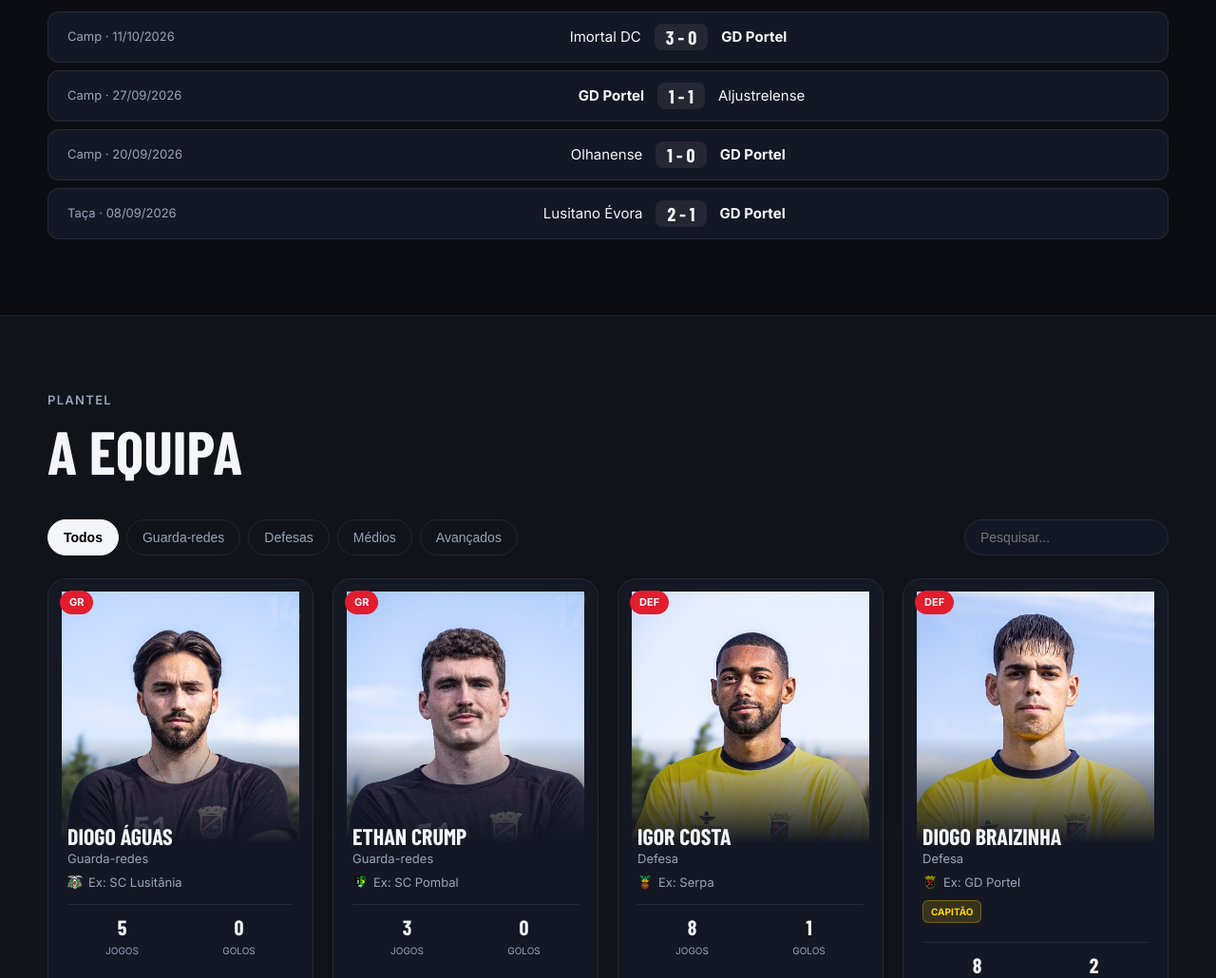
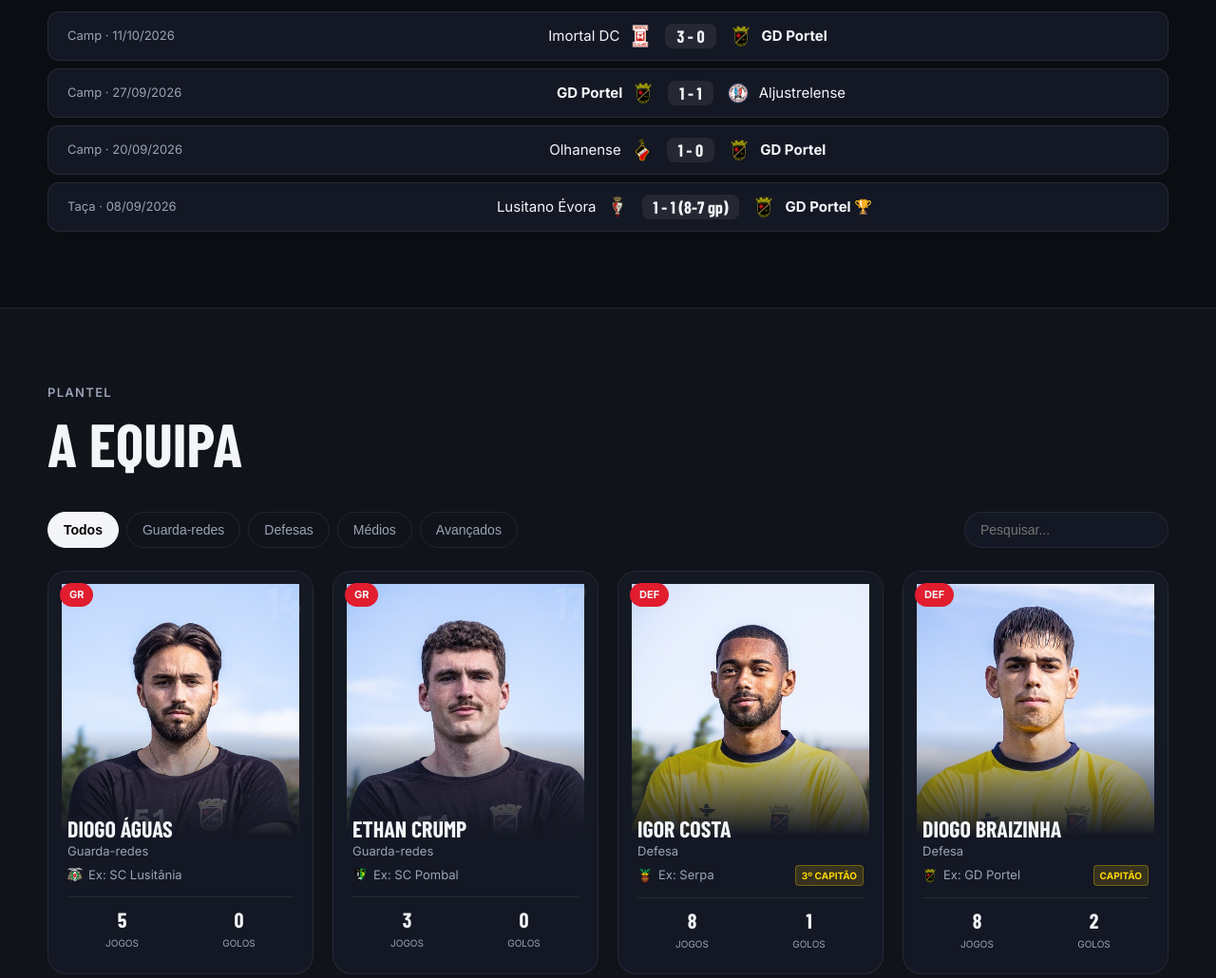
Before and after one commit to DiogoBLourenco/gd-portel, a plain HTML site: page index.html in a window 1280 px wide. Shown: the part 1300-2330 px from the top of the page at 95% size. Drawn offline with nearby package versions, Linux system fonts and the light colour scheme; a web font is replaced by a local one.

Commit message:
Fix final 1a Versão Site

```diff
--- a/css/style.css
+++ b/css/style.css
@@ -46,10 +46,12 @@
 .countdown small { font-size: 10px; color: var(--dim); text-transform: uppercase; }
 .match-meta { font-size: 14px; color: var(--dim); }
 .results { display: grid; gap: 8px; }
-.results li { display: grid; grid-template-columns: 140px 1fr auto 1fr; gap: 14px; align-items: center; padding: 12px 20px; border-radius: 12px; background: var(--card); border: 1px solid var(--line); font-size: 15px; }
+.results li { display: grid; grid-template-columns: 160px 1fr auto 1fr; gap: 14px; align-items: center; padding: 12px 20px; border-radius: 12px; background: var(--card); border: 1px solid var(--line); font-size: 15px; }
 .results .d { color: var(--dim); font-size: 13px; }
-.results .h { text-align: right; } .results .a { text-align: left; }
-.results .sc { font: 800 20px var(--display); padding: 2px 12px; background: rgba(255,255,255,.07); border-radius: 8px; }
+.results .h { text-align: right; display: flex; justify-content: flex-end; align-items: center; gap: 10px; }
+.results .a { text-align: left; display: flex; justify-content: flex-start; align-items: center; gap: 10px; }
+.results .sc { font: 800 18px var(--display); padding: 2px 12px; background: rgba(255,255,255,.07); border-radius: 8px; white-space: nowrap; }
+.res-logo { width: 24px; height: 24px; object-fit: contain; }
 
 .toolbar { display: flex; flex-wrap: wrap; gap: 16px; justify-content: space-between; margin-bottom: 24px; }
 .tabs { display: flex; flex-wrap: wrap; gap: 8px; }
@@ -65,12 +67,12 @@
 .photo::after { content: ""; position: absolute; inset: auto 0 0 0; height: 40%; background: linear-gradient(transparent, var(--card)); }
 .num { position: absolute; top: 8px; right: 12px; font: 800 48px/1 var(--display); color: rgba(255,255,255,.1); }
 .pos { position: absolute; top: 12px; left: 12px; padding: 4px 10px; border-radius: 99px; font-size: 11px; font-weight: 700; background: var(--accent); }
-.cap-badge { display: inline-block; margin: 8px 0; padding: 3px 8px; border-radius: 6px; background: rgba(255, 204, 0, 0.15); color: #ffd700; font-size: 10px; font-weight: 700; text-transform: uppercase; border: 1px solid rgba(255, 204, 0, 0.3); }
 .info { position: relative; z-index: 1; padding: 0 20px 20px; margin-top: -20px; }
 .info h3 { font: 700 24px/1.1 var(--display); text-transform: uppercase; }
-.prev-club-wrap { display: flex; align-items: center; gap: 6px; margin-top: 4px; }
+.prev-club-wrap { display: flex; align-items: center; flex-wrap: wrap; gap: 6px; margin-top: 4px; }
 .prev-logo { width: 16px; height: 16px; object-fit: contain; }
 .prev { font-size: 13px; color: var(--dim); }
+.cap-badge { display: inline-block; padding: 2px 6px; border-radius: 4px; background: rgba(255, 204, 0, 0.15); color: #ffd700; font-size: 10px; font-weight: 700; text-transform: uppercase; border: 1px solid rgba(255, 204, 0, 0.3); margin-left: auto; }
 .stats { display: grid; grid-template-columns: 1fr 1fr; gap: 8px; margin-top: 12px; padding-top: 12px; border-top: 1px solid var(--line); text-align: center; }
 .stats b { display: block; font: 800 22px/1 var(--display); }
 .stats small { font-size: 10px; color: var(--dim); text-transform: uppercase; }
@@ -81,7 +83,11 @@
 .table th { font-size: 12px; color: var(--dim); border-bottom: 1px solid var(--line); }
 .table .l { text-align: left; }
 .table tr { border-bottom: 1px solid var(--line); }
-.table tr.me { background: rgba(225,29,46,.15); font-weight: 600; }
+.tbl-team { display: flex; align-items: center; gap: 10px; }
+.table tr.st-up { background: rgba(76, 175, 80, 0.08); }
+.table tr.st-playoff { background: rgba(255, 193, 7, 0.08); }
+.table tr.st-down { background: rgba(244, 67, 54, 0.08); }
+.table tr.me { font-weight: 600; border-left: 3px solid var(--accent); }
 
 .news { display: grid; grid-template-columns: repeat(auto-fill, minmax(280px, 1fr)); gap: 20px; }
 .post { padding: 24px; border-radius: var(--radius); background: var(--card); border: 1px solid var(--line); }
@@ -106,4 +112,5 @@
   .match { grid-template-columns: 1fr; }
   .results li { grid-template-columns: 1fr auto 1fr; }
   .results .d { grid-column: 1 / -1; }
+  .results .h, .results .a { justify-content: center; }
 }
--- a/data/players.js
+++ b/data/players.js
@@ -4,7 +4,7 @@
   { name: "Ethan Crump", number: 17, pos: "GR", photo: "assets/players/ethan.jpg", prevClub: "SC Pombal", prevLogo: "assets/teams/pombal.png", games: 3, goals: 0 },
 
   // DEFESAS
-  { name: "Igor Costa", number: 1, pos: "DEF", photo: "assets/players/igor.jpg", prevClub: "Serpa", prevLogo: "assets/teams/serpa.png", games: 8, goals: 1 },
+  { name: "Igor Costa", number: 1, pos: "DEF", role: "3º Capitão", photo: "assets/players/igor.jpg", prevClub: "Serpa", prevLogo: "assets/teams/serpa.png", games: 8, goals: 1 },
   { name: "Diogo Braizinha", number: 2, pos: "DEF", role: "Capitão", photo: "assets/players/braizinha.jpg", prevClub: "GD Portel", prevLogo: "assets/teams/gdportel.png", games: 8, goals: 2 },
   { name: "Ivanilson Semedo", number: 4, pos: "DEF", photo: "assets/players/ivanilson.jpg", prevClub: "Monte Trigo", prevLogo: "assets/teams/montetrigo.png", games: 8, goals: 0 },
   { name: "Clésio Gomes", number: 6, pos: "DEF", photo: "assets/players/clesio.jpg", prevClub: "GD Portel", prevLogo: "assets/teams/gdportel.png", games: 8, goals: 0 },
@@ -31,15 +31,12 @@
 ];
 
 window.FIXTURES = [
-  // Supertaça e Taça
   { comp: "Supertaça", home: "GD Portel", away: "Messejanense", date: "2026-08-30T17:00:00", venue: "Estádio Sanches de Miranda", homeLogo: "assets/teams/gdportel.png", awayLogo: "assets/teams/messejanense.png" },
   { comp: "Taça de Portugal", home: "Lusitano Évora", away: "GD Portel", date: "2026-09-08T15:00:00", venue: "Campo Estrela", homeLogo: "assets/teams/lusitano.png", awayLogo: "assets/teams/gdportel.png" },
-
-  // Campeonato
   { comp: "Campeonato", home: "Olhanense", away: "GD Portel", date: "2026-09-20T15:00:00", venue: "Estádio José Arcanjo", homeLogo: "assets/teams/olhanense.png", awayLogo: "assets/teams/gdportel.png" },
   { comp: "Campeonato", home: "GD Portel", away: "Aljustrelense", date: "2026-09-27T15:00:00", venue: "Estádio Sanches de Miranda", homeLogo: "assets/teams/gdportel.png", awayLogo: "assets/teams/aljustrelense.png" },
   { comp: "Campeonato", home: "Imortal DC", away: "GD Portel", date: "2026-10-11T15:00:00", venue: "Estádio Municipal de Albufeira", homeLogo: "assets/teams/imortal.png", awayLogo: "assets/teams/gdportel.png" },
-  { comp: "Campeonato", home: "JD Lajense", away: "GD Portel", date: "2026-10-18T12:00:00", venue: "Estádio Municipal das Lajes", homeLogo: "assets/teams/jdlajense.png", awayLogo: "assets/teams/gdportel.png" }, // Jogo de hoje ajustado
+  { comp: "Campeonato", home: "JD Lajense", away: "GD Portel", date: "2026-10-18T12:00:00", venue: "Estádio Municipal das Lajes", homeLogo: "assets/teams/jdlajense.png", awayLogo: "assets/teams/gdportel.png" },
   { comp: "Campeonato", home: "GD Portel", away: "Santa Clara B", date: "2026-10-25T15:00:00", venue: "Estádio Sanches de Miranda", homeLogo: "assets/teams/gdportel.png", awayLogo: "assets/teams/santaclara.png" },
   { comp: "Campeonato", home: "Serpa", away: "GD Portel", date: "2026-11-01T15:00:00", venue: "Complexo Desportivo de Serpa", homeLogo: "assets/teams/serpa.png", awayLogo: "assets/teams/gdportel.png" },
   { comp: "Campeonato", home: "GD Portel", away: "Amora FC", date: "2026-11-08T15:00:00", venue: "Estádio Sanches de Miranda", homeLogo: "assets/teams/gdportel.png", awayLogo: "assets/teams/amora.png" },
@@ -53,16 +50,27 @@
 ];
 
 window.RESULTS = [
-  { comp: "Camp", home: "Imortal DC", away: "GD Portel", hs: 3, as: 0, date: "2026-10-11" },
-  { comp: "Camp", home: "GD Portel", away: "Aljustrelense", hs: 1, as: 1, date: "2026-09-27" },
-  { comp: "Camp", home: "Olhanense", away: "GD Portel", hs: 1, as: 0, date: "2026-09-20" },
-  { comp: "Taça", home: "Lusitano Évora", away: "GD Portel", hs: 2, as: 1, date: "2026-09-08" }
+  { comp: "Camp", home: "Imortal DC", away: "GD Portel", hs: "3", as: "0", date: "2026-10-11", homeLogo: "assets/teams/imortal.png", awayLogo: "assets/teams/gdportel.png" },
+  { comp: "Camp", home: "GD Portel", away: "Aljustrelense", hs: "1", as: "1", date: "2026-09-27", homeLogo: "assets/teams/gdportel.png", awayLogo: "assets/teams/aljustrelense.png" },
+  { comp: "Camp", home: "Olhanense", away: "GD Portel", hs: "1", as: "0", date: "2026-09-20", homeLogo: "assets/teams/olhanense.png", awayLogo: "assets/teams/gdportel.png" },
+  { comp: "Taça", home: "Lusitano Évora", away: "GD Portel 🏆", hs: "1", as: "1 (8-7 gp)", date: "2026-09-08", homeLogo: "assets/teams/lusitano.png", awayLogo: "assets/teams/gdportel.png" }
 ];
 
 window.STANDINGS = [
-  { pos: 1, team: "Sintrense", p: 5, w: 4, d: 1, l: 0, pts: 13 },
-  { pos: 11, team: "GD Portel", p: 5, w: 0, d: 3, l: 2, pts: 3, me: true },
-  { pos: 14, team: "JD Lajense", p: 5, w: 0, d: 1, l: 4, pts: 1 }
+  { pos: 1, team: "Sintrense", logo: "assets/teams/sintrense.png", p: 5, w: 4, d: 1, l: 0, pts: 13, status: "up" },
+  { pos: 2, team: "Imortal DC", logo: "assets/teams/imortal.png", p: 5, w: 4, d: 1, l: 0, pts: 13, status: "up" },
+  { pos: 3, team: "Serpa", logo: "assets/teams/serpa.png", p: 5, w: 3, d: 2, l: 0, pts: 11 },
+  { pos: 4, team: "Juventude SC", logo: "assets/teams/juventudesc.png", p: 5, w: 3, d: 1, l: 1, pts: 10 },
+  { pos: 5, team: "Amora FC", logo: "assets/teams/amora.png", p: 5, w: 2, d: 2, l: 1, pts: 8 },
+  { pos: 6, team: "Real SC", logo: "assets/teams/realsc.png", p: 5, w: 2, d: 2, l: 1, pts: 8 },
+  { pos: 7, team: "GD Lagoa", logo: "assets/teams/gdlagoa.png", p: 5, w: 2, d: 1, l: 2, pts: 7 },
+  { pos: 8, team: "Alcochetense", logo: "assets/teams/alcochetense.png", p: 5, w: 2, d: 1, l: 2, pts: 7 },
+  { pos: 9, team: "Vitória FC", logo: "assets/teams/vitoria.png", p: 5, w: 1, d: 3, l: 1, pts: 6 },
+  { pos: 10, team: "1º Dezembro", logo: "assets/teams/1dezembro.png", p: 5, w: 1, d: 2, l: 2, pts: 5 },
+  { pos: 11, team: "JD Lajense", logo: "assets/teams/jdlajense.png", p: 5, w: 1, d: 1, l: 3, pts: 4, status: "playoff" },
+  { pos: 12, team: "Santa Clara B", logo: "assets/teams/santaclara.png", p: 5, w: 0, d: 2, l: 3, pts: 2, status: "playoff" },
+  { pos: 13, team: "GD Portel", logo: "assets/teams/gdportel.png", p: 5, w: 0, d: 1, l: 4, pts: 1, me: true, status: "down" },
+  { pos: 14, team: "Aljustrelense", logo: "assets/teams/aljustrelense.png", p: 5, w: 0, d: 0, l: 5, pts: 0, status: "down" }
 ];
 
 window.NEWS = [
--- a/js/main.js
+++ b/js/main.js
@@ -27,8 +27,8 @@
         <div class="prev-club-wrap">
           ${p.prevLogo ? `<img src="${esc(p.prevLogo)}" class="prev-logo" onerror="this.style.display='none'">` : ""}
           <p class="prev">Ex: <span>${esc(p.prevClub)}</span></p>
+          ${p.role ? `<span class="cap-badge">${esc(p.role)}</span>` : ""}
         </div>
-        ${p.role ? `<span class="cap-badge">${esc(p.role)}</span>` : ""}
         <div class="stats">
           <div><b>${esc(p.games)}</b><small>Jogos</small></div>
           <div><b>${esc(p.goals)}</b><small>Golos</small></div>
@@ -76,8 +76,28 @@
       tick(); setInterval(tick, 1000);
   }
 
-  if ($("#results")) $("#results").innerHTML = window.RESULTS.map(r => `<li><span class="d">${r.comp} · ${fmtDate(r.date)}</span><span class="h">${r.home === club.fullName ? `<b>${esc(r.home)}</b>` : esc(r.home)}</span><span class="sc">${esc(r.hs)} - ${esc(r.as)}</span><span class="a">${r.away === club.fullName ? `<b>${esc(r.away)}</b>` : esc(r.away)}</span></li>`).join("");
-  if ($("#standings")) $("#standings").innerHTML = window.STANDINGS.map(t => `<tr class="${t.me ? "me" : ""}"><td>${t.pos}</td><td class="l">${esc(t.team)}</td><td>${t.p}</td><td>${t.w}</td><td>${t.d}</td><td>${t.l}</td><td>${t.pts}</td></tr>`).join("");
+  const renderLogo = (logo) => logo ? `<img src="${esc(logo)}" class="res-logo" onerror="this.style.display='none'">` : "";
+
+  if ($("#results")) {
+    $("#results").innerHTML = window.RESULTS.map(r => `
+      <li>
+        <span class="d">${r.comp} · ${fmtDate(r.date)}</span>
+        <span class="h">${r.home === club.fullName ? `<b>${esc(r.home)}</b>` : esc(r.home)} ${renderLogo(r.homeLogo)}</span>
+        <span class="sc">${esc(r.hs)} - ${esc(r.as)}</span>
+        <span class="a">${renderLogo(r.awayLogo)} ${r.away.includes(club.fullName) ? `<b>${esc(r.away)}</b>` : esc(r.away)}</span>
+      </li>`).join("");
+  }
+
+  if ($("#standings")) {
+    $("#standings").innerHTML = window.STANDINGS.map(t => `
+      <tr class="${t.me ? "me" : ""} st-${t.status || ''}">
+        <td>${t.pos}</td>
+        <td class="l tbl-team">${renderLogo(t.logo)} ${esc(t.team)}</td>
+        <td>${t.p}</td><td>${t.w}</td><td>${t.d}</td><td>${t.l}</td>
+        <td><strong>${t.pts}</strong></td>
+      </tr>`).join("");
+  }
+
   if ($("#news")) $("#news").innerHTML = window.NEWS.map(n => `<article class="post reveal"><span class="tag">${esc(n.tag)}</span><h3>${esc(n.title)}</h3><p>${esc(n.text)}</p><time>${fmtDate(n.date)}</time></article>`).join("");
 
   const io = "IntersectionObserver" in window ? new IntersectionObserver(es => es.forEach(e => { if (e.isIntersecting) { e.target.classList.add("in"); io.unobserve(e.target); } }), { threshold: 0.1 }) : null;
```
Also changed, not shown: index.html (+2 -2 lines).
